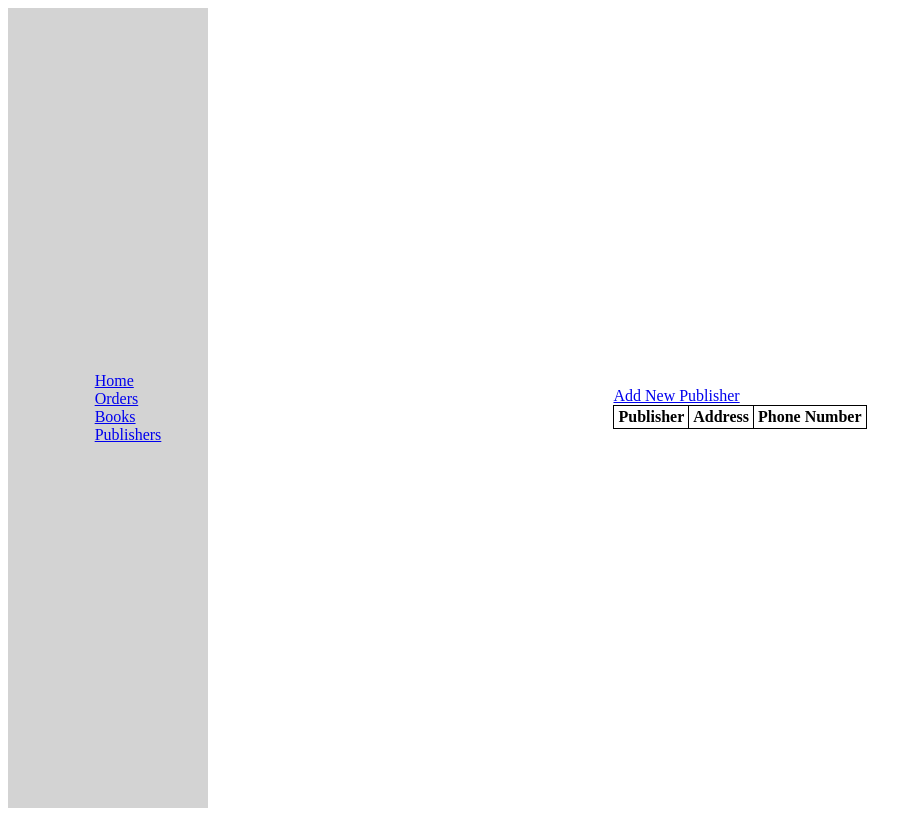
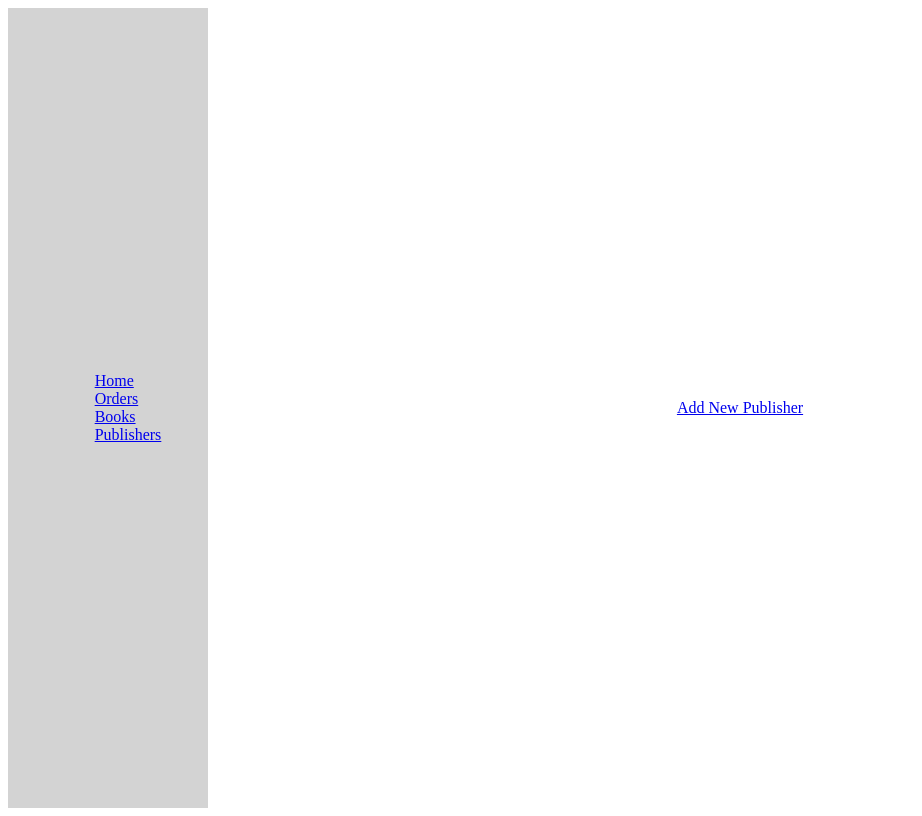
Before and after one commit to erikesund/cc-project1-bookshop-inventory, a Flask app: page /publishers in a window 1280 px wide. Shown: the whole page, without its empty margins (0-922 px from the left). Run offline with Flask 2, Linux system fonts and the light colour scheme; data that the repository does not hold is empty; some libraries are stand-ins or nearby versions.

```diff
--- a/static/style.css
+++ b/static/style.css
@@ -49,7 +49,12 @@ header {
 }
 
 main {
+  display: flex;
+  flex-direction: column;
   justify-content: center;
+  align-items: center;
+  margin: auto;
+  padding: 1rem;
 }
 
 .content {
--- a/templates/books/index.html
+++ b/templates/books/index.html
@@ -2,8 +2,7 @@
 
 {% block content %}
 
-<p><a href="/books/new">Add New Book</a></p>
-
+<div><a href="/books/new">Add New Book</a></div>
 
 <article>
   <!-- <div id="book-container">
--- a/templates/publishers/index.html
+++ b/templates/publishers/index.html
@@ -17,22 +17,6 @@
 {% endfor %}
 </div>
 
-<div id="publisher-table">
-  <table>
-    <tr>
-      <th>Publisher</th>
-      <th>Address</th>
-      <th>Phone Number</th>
-    </tr>
-    {% for publisher in publishers %}
-    <tr>
-      <th>{{publisher.name}}</th>
-      <th>{{publisher.address}}</th>
-      <th>{{publisher.phone_number}}</th>
-    </tr>
-    {% endfor %}
-  </table>
-</div>
 </article>
 
 {% endblock content %}
```
Also changed, not shown: console.py (+15 -0 lines).
